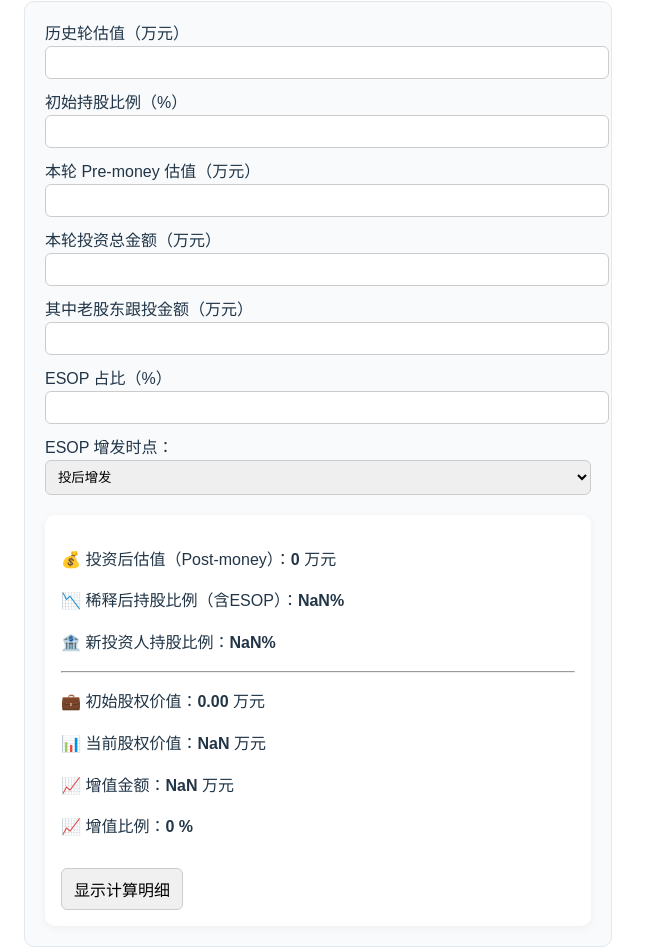
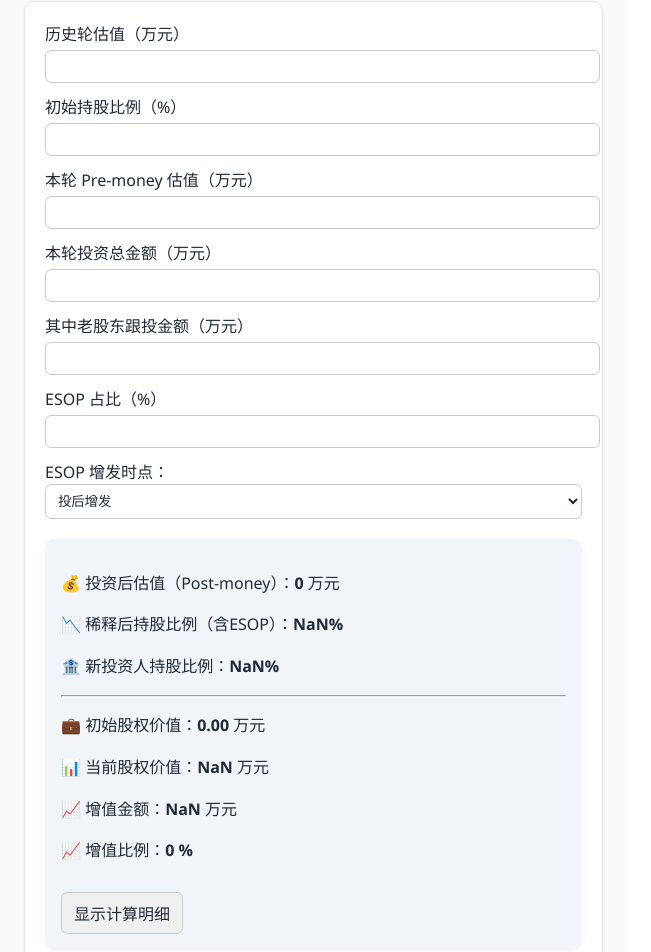
Before and after one commit to fiona2019/valuation-tool, a React (Vite) app: page / in a window 1280 px wide. Shown: the part 97-1049 px from the top of the page, without its empty margins (0-651 px from the left). Built offline with nearby package versions, Linux system fonts and the light colour scheme.

Commit message:
update with final logic

```diff
--- a/src/App.jsx
+++ b/src/App.jsx
@@ -23,31 +23,21 @@ export default function App() {
   let followOnShares = 0;
 
   if (esopTiming === 'pre') {
-    // 投前增发：ESOP 完全由老股东稀释，投资人不被稀释
     baseShares = 100;
     pricePerShare = Number(preMoney) / baseShares;
-
-    // 老股东股份整体乘以 (1 - esopRatio)
     const adjustedHoldPct = Number(initialHoldPct) * (1 - esopRatio);
     initialShares = (adjustedHoldPct / 100) * baseShares;
-
     followOnShares = followOn / pricePerShare;
     newShares = totalInvestment / pricePerShare;
     totalShares = baseShares + newShares;
   } else {
-    // 投后增发：融资后 cap table 引入 ESOP，所有人一起稀释
     baseShares = 100;
     pricePerShare = Number(preMoney) / baseShares;
     newShares = totalInvestment / pricePerShare;
-
     const postInvestmentShares = baseShares + newShares;
     totalShares = postInvestmentShares / (1 - esopRatio);
-
-    // 股份数不变，比例稀释由 totalShares 增加体现
     initialShares = (Number(initialHoldPct) / 100) * baseShares;
     followOnShares = followOn / pricePerShare;
-    // 投后增发：融资完成后再增发 → cap table 先扩大
-
   }
 
   const newOwnership = ((initialShares + followOnShares) / totalShares) * 100;
@@ -60,7 +50,8 @@ export default function App() {
   const investorOwnership = (investorShares / totalShares) * 100;
 
   return (
-    <div style={{ fontFamily: 'sans-serif', maxWidth: '800px', margin: '0 auto', padding: '24px' }}>
+    <div style={{ fontFamily: 'Segoe UI, sans-serif', backgroundColor: '#f9fafb', color: '#1f2937', minHeight: '100vh', padding: '24px' }}>
+      <div style={{ maxWidth: '800px', margin: '0 auto' }}>
         <h1 style={{ fontSize: '28px', marginBottom: '24px' }}>📊 股权稀释 & 增值计算器（含 ESOP + 跟投）</h1>
 
         <Card>
@@ -76,7 +67,7 @@ export default function App() {
             <select
               value={esopTiming}
               onChange={(e) => setEsopTiming(e.target.value)}
-            style={{ padding: '8px', width: '100%', borderRadius: '6px', border: '1px solid #ccc' }}
+              style={{ padding: '8px', width: '100%', borderRadius: '6px', border: '1px solid #ccc', backgroundColor: '#fff', color: '#1f2937' }}
             >
               <option value="pre">投前增发</option>
               <option value="post">投后增发</option>
@@ -95,13 +86,13 @@ export default function App() {
 
             <button
               onClick={() => setShowDetails(!showDetails)}
-            style={{ marginTop: '12px', padding: '8px 12px', borderRadius: '6px', border: '1px solid #ccc', background: '#f0f0f0', cursor: 'pointer' }}
+              style={{ marginTop: '12px', padding: '8px 12px', borderRadius: '6px', border: '1px solid #ccc', background: '#f0f0f0', color: '#1f2937', cursor: 'pointer' }}
             >
               {showDetails ? '隐藏计算明细' : '显示计算明细'}
             </button>
 
             {showDetails && (
-            <div style={{ marginTop: '16px', fontSize: '14px', color: '#444' }}>
+              <div style={{ marginTop: '16px', fontSize: '14px', color: '#374151' }}>
                 <p>🧮 每股价格：<strong>{pricePerShare.toFixed(2)} 元</strong></p>
                 <p>📦 初始股份数：<strong>{initialShares.toFixed(2)} 份</strong></p>
                 <p>➕ 老股东跟投股份数：<strong>{followOnShares.toFixed(2)} 份</strong></p>
@@ -112,18 +103,19 @@ export default function App() {
           </ResultBox>
         </Card>
       </div>
+    </div>
   );
 }
 
 function Input({ label, value, onChange }) {
   return (
     <div style={{ marginBottom: '12px' }}>
-      <label>{label}</label><br />
+      <label style={{ display: 'block', marginBottom: '4px', color: '#1f2937' }}>{label}</label>
       <input
         type="number"
         value={value}
         onChange={(e) => onChange(e.target.value)}
-        style={{ padding: '8px', width: '100%', borderRadius: '6px', border: '1px solid #ccc' }}
+        style={{ padding: '8px', width: '100%', borderRadius: '6px', border: '1px solid #ccc', backgroundColor: '#ffffff', color: '#1f2937' }}
       />
     </div>
   );
@@ -131,7 +123,7 @@ function Input({ label, value, onChange }) {
 
 function Card({ children }) {
   return (
-    <div style={{ padding: '20px', background: '#f8fafc', borderRadius: '10px', border: '1px solid #e2e8f0', marginBottom: '20px' }}>
+    <div style={{ padding: '20px', background: '#ffffff', borderRadius: '10px', border: '1px solid #e5e7eb', marginBottom: '20px', boxShadow: '0 1px 3px rgba(0,0,0,0.05)' }}>
       {children}
     </div>
   );
@@ -139,7 +131,7 @@ function Card({ children }) {
 
 function ResultBox({ children }) {
   return (
-    <div style={{ marginTop: '20px', padding: '16px', background: '#ffffff', borderRadius: '10px', lineHeight: '1.6', boxShadow: '0 2px 8px rgba(0,0,0,0.05)' }}>
+    <div style={{ marginTop: '20px', padding: '16px', background: '#f1f5f9', borderRadius: '10px', lineHeight: '1.6', boxShadow: '0 2px 8px rgba(0,0,0,0.05)', color: '#1f2937' }}>
       {children}
     </div>
   );
```
Lines whose indentation alone changed are shown as unchanged.
